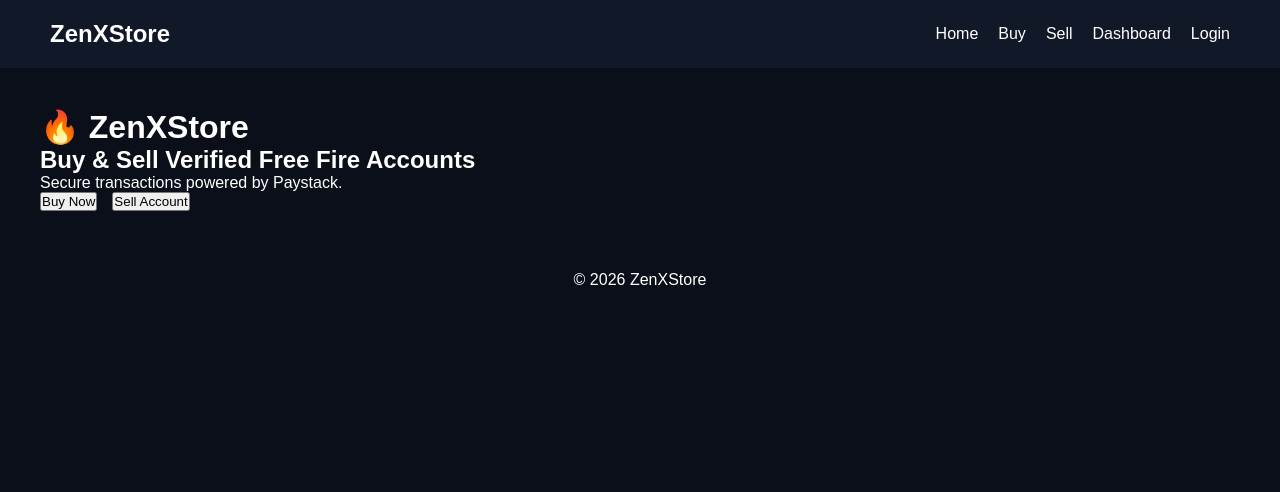
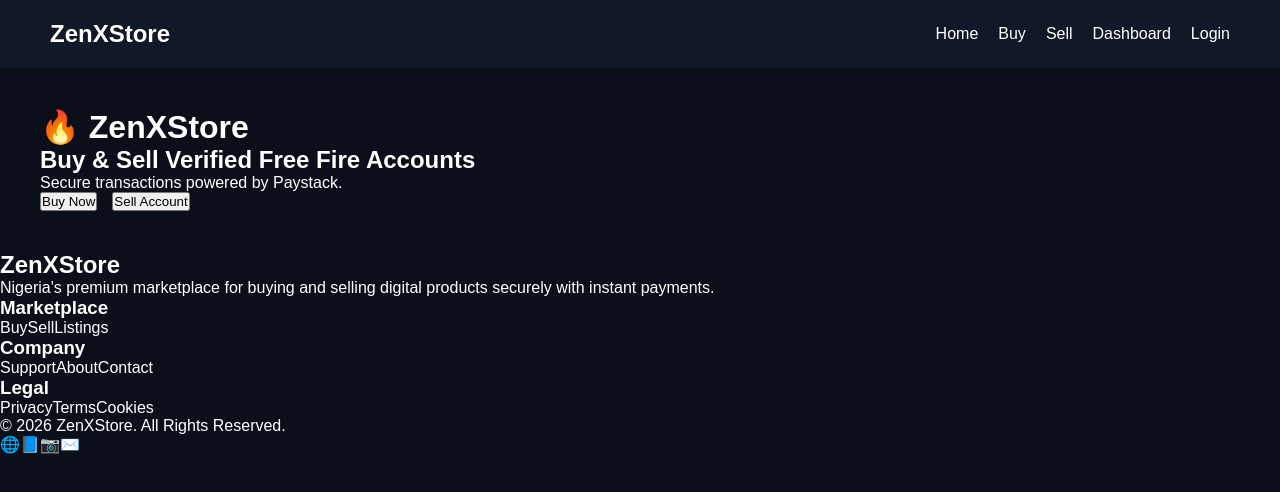
Before and after one commit to sgaeric6/ZenXstore, a Next.js app in the folder client/: page / in a window 1280 px wide. Shown: the top 492 px of the page. Built offline with nearby package versions, Linux system fonts and the light colour scheme.

Commit message:
Update Footer.tsx

```diff
--- a/client/components/Footer.tsx
+++ b/client/components/Footer.tsx
@@ -1,12 +1,82 @@
+import Link from "next/link";
+
 export default function Footer() {
   return (
-    <footer
-      style={{
-        padding: "20px",
-        textAlign: "center"
-      }}
-    >
-      © 2026 ZenXStore
+    <footer className="footer">
+
+      <div className="footerTop">
+
+        <div className="footerBrand">
+
+          <h2>
+            Zen<span>X</span>Store
+          </h2>
+
+          <p>
+            Nigeria's premium marketplace for buying and selling
+            digital products securely with instant payments.
+          </p>
+
+        </div>
+
+        <div>
+
+          <h3>Marketplace</h3>
+
+          <Link href="/buy">Buy</Link>
+
+          <Link href="/sell">Sell</Link>
+
+          <Link href="/listings">Listings</Link>
+
+        </div>
+
+        <div>
+
+          <h3>Company</h3>
+
+          <Link href="/support">Support</Link>
+
+          <Link href="/about">About</Link>
+
+          <Link href="/contact">Contact</Link>
+
+        </div>
+
+        <div>
+
+          <h3>Legal</h3>
+
+          <Link href="#">Privacy</Link>
+
+          <Link href="#">Terms</Link>
+
+          <Link href="#">Cookies</Link>
+
+        </div>
+
+      </div>
+
+      <div className="footerBottom">
+
+        <p>
+          © 2026 ZenXStore. All Rights Reserved.
+        </p>
+
+        <div className="socials">
+
+          <span>🌐</span>
+
+          <span>📘</span>
+
+          <span>📷</span>
+
+          <span>✉️</span>
+
+        </div>
+
+      </div>
+
     </footer>
   );
 }
```
